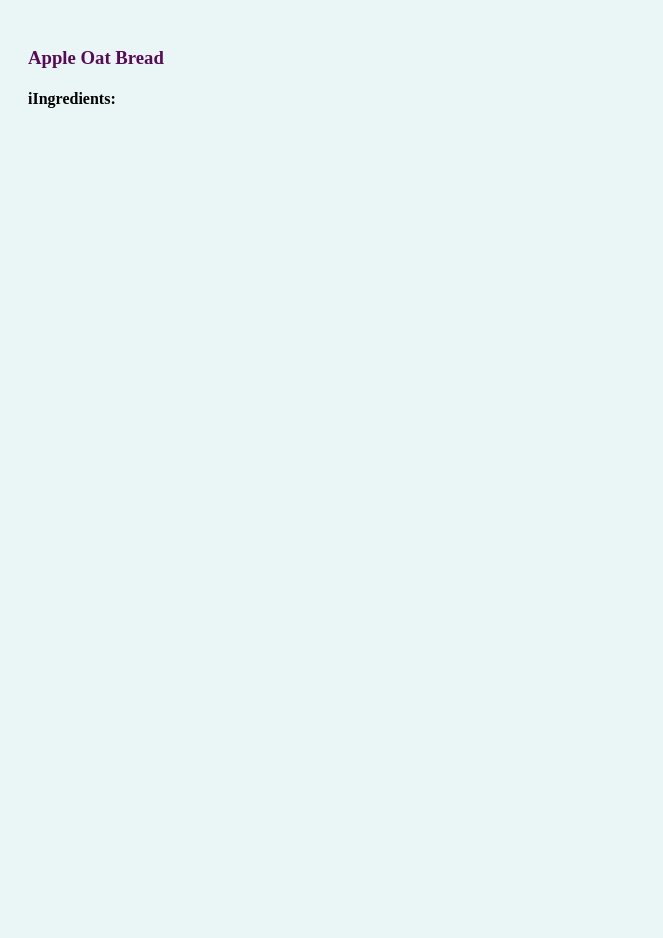
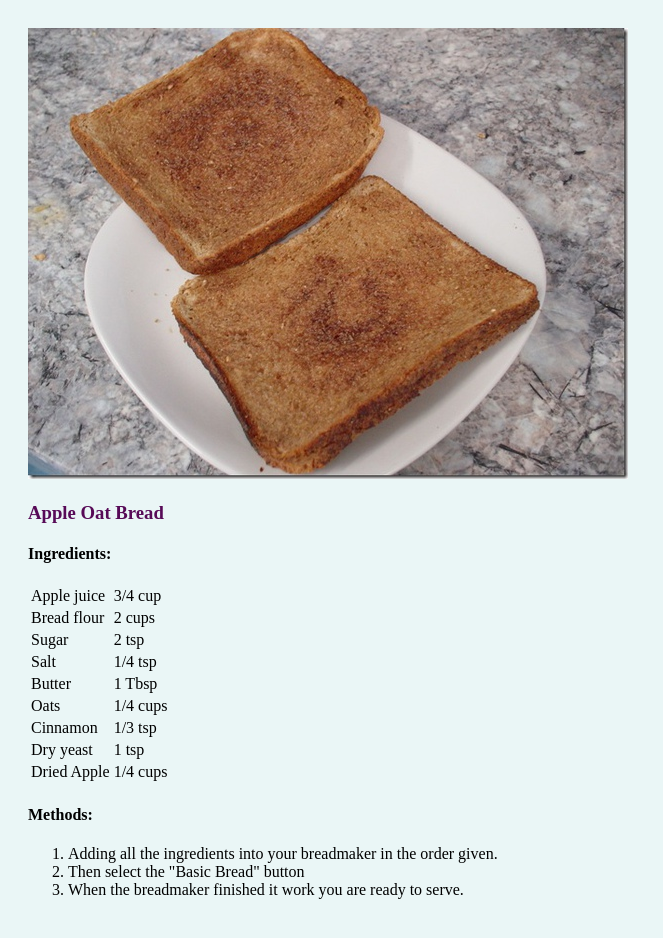
Before and after one commit to yingchilin/myPage, a plain HTML site: page recipes.html in a window 1280 px wide. Shown: the whole page, without its empty margins (0-663 px from the left). Before the commit the page ends 800 px from the top, so only its background shows below. Drawn offline with Linux system fonts and the light colour scheme.

Commit message:
add recipes

```diff
--- a/recipes.html
+++ b/recipes.html
@@ -6,7 +6,52 @@
     <link rel="stylesheet" href="css/styles.css">
   </head>
   <body>
+    <img src="images/bread.jpg">
     <h3>Apple Oat Bread</h3>
-    <h4>iIngredients:</h4>
+    <h4>Ingredients:</h4>
+    <table>
+        <tr>
+            <td>Apple juice</td>
+            <td>3/4 cup</td>
+        </tr>
+        <tr>
+            <td>Bread flour</td>
+            <td>2 cups</td>
+        </tr>
+        <tr>
+            <td>Sugar</td>
+            <td>2 tsp</td>
+        </tr>
+        <tr>
+            <td>Salt</td>
+            <td>1/4 tsp</td>
+        </tr>
+        <tr>
+            <td>Butter</td>
+            <td>1 Tbsp</td>
+        </tr>
+        <tr>
+            <td>Oats</td>
+            <td>1/4 cups</td>
+        </tr>
+        <tr>
+            <td>Cinnamon</td>
+            <td>1/3 tsp</td>
+        </tr>
+        <tr>
+            <td>Dry yeast</td>
+            <td>1 tsp</td>
+        </tr>
+        <tr>
+            <td>Dried Apple</td>
+            <td>1/4 cups</td>
+        </tr>
+    </table>
+    <h4>Methods:</h4>
+    <ol>
+        <li>Adding all the ingredients into your breadmaker in the order given.</li>
+        <li>Then select the "Basic Bread" button</li>
+        <li>When the breadmaker finished it work you are ready to serve.</li>
+    </ol>
   </body>
 </html>
```
Also changed, not shown: index.html (+1 -1 lines), images/bread.jpg (added).
